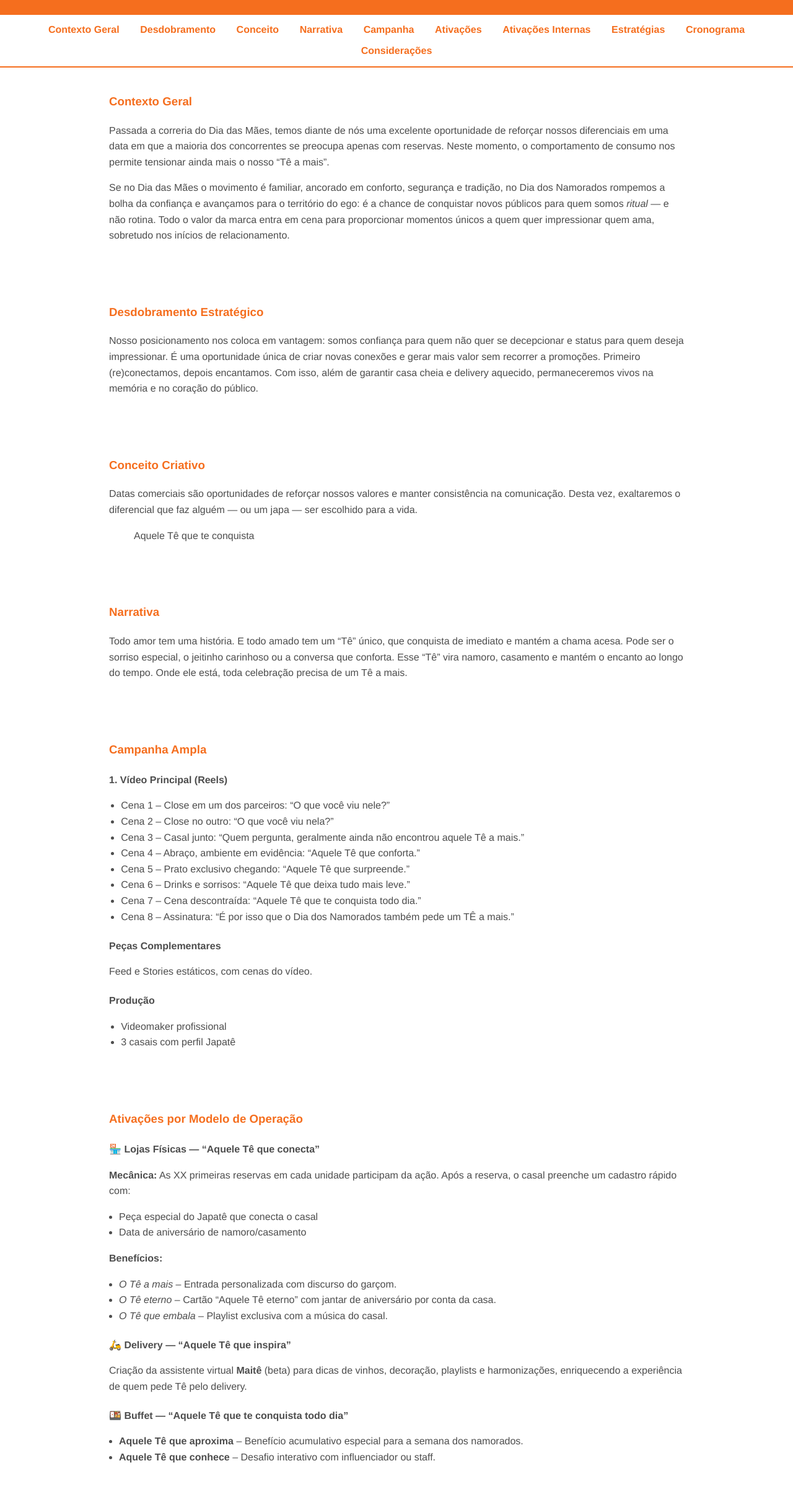
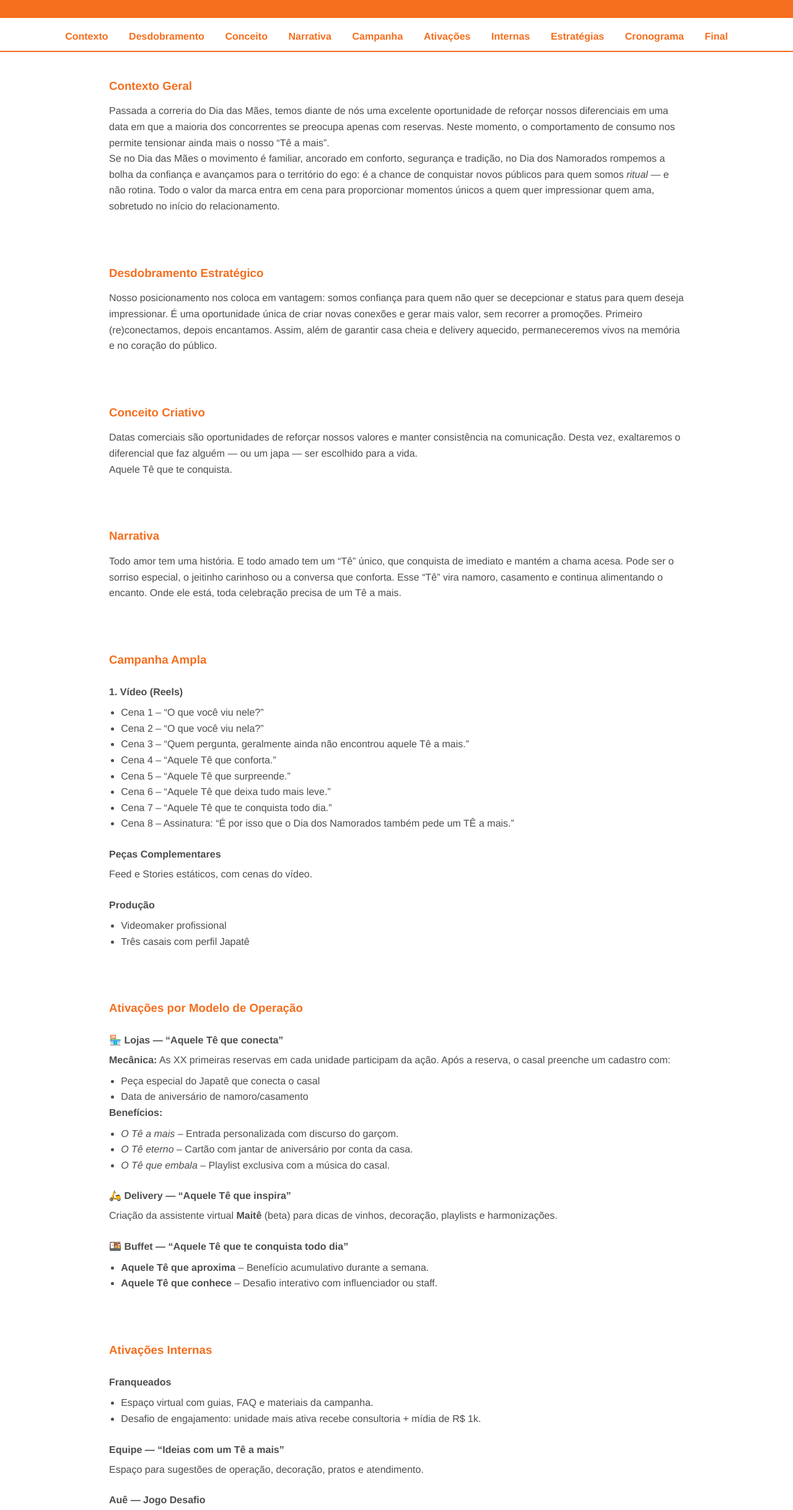
Before and after one commit to SVGLab/T-Namorados, a plain HTML site: page index.html in a window 1280 px wide. Shown: the part 189-2626 px from the top of the page at 62% size. Drawn offline with Linux system fonts and the light colour scheme.

Commit message:
Update index.html

```diff
--- a/index.html
+++ b/index.html
@@ -1,23 +1,29 @@
 <!DOCTYPE html>
 <html lang="pt-BR">
 <head>
-<meta charset="UTF-8">
-<meta name="viewport" content="width=device-width, initial-scale=1.0">
+<meta charset="UTF-8" />
+<meta name="viewport" content="width=device-width, initial-scale=1.0" />
 <title>Japatê | Dia dos Namorados 2025</title>
+
+<!-- ====================  CORES E TIPOGRAFIA  ==================== -->
 <style>
   :root {
-        --orange: #F56E1E;
-        --dark: #4D4D4D;
-        --light: #ffffff;
-        --maxw: 960px;
+    --orange: #f56e1e;
+    --dark:   #4d4d4d;
+    --light:  #ffffff;
+    --maxw:   960px;
   }
-    * { box-sizing: border-box; }
+
+  * { box-sizing: border-box; margin: 0; padding: 0; }
+
   body {
-        margin: 0;
-        font-family: 'Helvetica Neue', Arial, sans-serif;
+    font-family: "Helvetica Neue", Arial, sans-serif;
     color: var(--dark);
     line-height: 1.6;
+    background: var(--light);
   }
+
+  /* ----------  CABEÇALHO  ---------- */
   header {
     background: var(--orange);
     color: var(--light);
@@ -25,138 +31,123 @@
     padding: 3rem 1rem 2rem;
   }
   header img {
-        max-width: 220px;
-        width: 35%;
+    width: 220px;           /* ajuste livre */
+    max-width: 50%;
     height: auto;
   }
-    header h1 {
-        margin: 1rem 0 0.5rem;
-        font-size: 2rem;
-        letter-spacing: 1px;
-    }
-    header h2 {
-        margin: 0;
-        font-size: 1.25rem;
-        font-weight: 300;
-    }
+  header h1 { margin: 1rem 0 0.5rem; font-size: 2.2rem; }
+  header h2 { font-weight: 300; font-size: 1.25rem; }
+
+  /* ----------  MENU FIXO  ---------- */
   nav {
     position: sticky;
     top: 0;
     background: var(--light);
     border-bottom: 2px solid var(--orange);
-        z-index: 1000;
+    z-index: 999;
   }
   nav ul {
     list-style: none;
     display: flex;
     flex-wrap: wrap;
     justify-content: center;
-        margin: 0;
-        padding: 0.5rem;
+    gap: .5rem;
+    padding: .6rem;
   }
-    nav li { margin: 0.25rem; }
   nav a {
     color: var(--orange);
     text-decoration: none;
     font-weight: 600;
-        padding: 0.4rem 0.8rem;
+    padding: .4rem .8rem;
     border-radius: 4px;
-        transition: 0.2s;
+    transition: .2s;
   }
   nav a:hover,
   nav a:focus {
     background: var(--orange);
     color: var(--light);
   }
+
+  /* ----------  SEÇÕES  ---------- */
   section {
     max-width: var(--maxw);
     margin: auto;
     padding: 2.5rem 1rem;
   }
-    h3 {
-        color: var(--orange);
-        margin-top: 0;
-    }
-    h4 { margin-bottom: 0.3rem; }
-    .subsection { padding-left: 1rem; }
-    ul { padding-left: 1.2rem; }
-    table {
-        width: 100%;
-        border-collapse: collapse;
-        margin-top: 1rem;
-    }
-    th, td {
-        border: 1px solid #ddd;
-        padding: 0.6rem;
-        text-align: left;
-    }
-    th {
-        background: var(--orange);
-        color: var(--light);
-    }
+  h3      { color: var(--orange); margin-bottom: .8rem; }
+  h4      { margin: 1.5rem 0 .4rem; color: var(--dark); }
+  ul      { padding-left: 1.2rem; margin-top: .5rem; }
+  table   { width: 100%; border-collapse: collapse; margin-top: 1rem; }
+  th, td  { border: 1px solid #ddd; padding: .6rem; text-align: left; }
+  th      { background: var(--orange); color: var(--light); }
+
+  /* ----------  RESPONSIVO  ---------- */
   @media (max-width: 600px) {
-        header h1 { font-size: 1.5rem; }
-        nav ul { flex-direction: column; }
+    header h1 { font-size: 1.6rem; }
+    nav ul    { flex-direction: column; }
   }
 </style>
 </head>
+
 <body>
-
+<!-- =============================================================== -->
 <header>
-    <img src="Mono branco.png" alt="Logo Japatê">
+  <!-- IMPORTANTE: coloque o arquivo em assets/img/mono-branco.png -->
+  <img src="./assets/img/mono-branco.png" alt="Logo Japatê" />
   <h1>Dia dos Namorados 2025</h1>
   <h2>Aquele Tê que te conquista</h2>
 </header>
 
 <nav>
   <ul>
-        <li><a href="#contexto">Contexto Geral</a></li>
+    <li><a href="#contexto">Contexto</a></li>
     <li><a href="#desdobramento">Desdobramento</a></li>
     <li><a href="#conceito">Conceito</a></li>
     <li><a href="#narrativa">Narrativa</a></li>
     <li><a href="#campanha">Campanha</a></li>
     <li><a href="#ativacoes">Ativações</a></li>
-        <li><a href="#internas">Ativações Internas</a></li>
+    <li><a href="#internas">Internas</a></li>
     <li><a href="#complementares">Estratégias</a></li>
     <li><a href="#cronograma">Cronograma</a></li>
-        <li><a href="#finais">Considerações</a></li>
+    <li><a href="#finais">Final</a></li>
   </ul>
 </nav>
 
+<!-- =========================  CONTEÚDO  ========================= -->
 <section id="contexto">
   <h3>Contexto Geral</h3>
   <p>Passada a correria do Dia das Mães, temos diante de nós uma excelente oportunidade de reforçar nossos diferenciais em uma data em que a maioria dos concorrentes se preocupa apenas com reservas. Neste momento, o comportamento de consumo nos permite tensionar ainda mais o nosso “Tê a mais”.</p>
-<p>Se no Dia das Mães o movimento é familiar, ancorado em conforto, segurança e tradição, no Dia dos Namorados rompemos a bolha da confiança e avançamos para o território do ego: é a chance de conquistar novos públicos para quem somos <em>ritual</em> — e não rotina. Todo o valor da marca entra em cena para proporcionar momentos únicos a quem quer impressionar quem ama, sobretudo nos inícios de relacionamento.</p>
+  <p>Se no Dia das Mães o movimento é familiar, ancorado em conforto, segurança e tradição, no Dia dos Namorados rompemos a bolha da confiança e avançamos para o território do ego: é a chance de conquistar novos públicos para quem somos <em>ritual</em> — e não rotina. Todo o valor da marca entra em cena para proporcionar momentos únicos a quem quer impressionar quem ama, sobretudo no início do relacionamento.</p>
 </section>
 
 <section id="desdobramento">
   <h3>Desdobramento Estratégico</h3>
-<p>Nosso posicionamento nos coloca em vantagem: somos confiança para quem não quer se decepcionar e status para quem deseja impressionar. É uma oportunidade única de criar novas conexões e gerar mais valor sem recorrer a promoções. Primeiro (re)conectamos, depois encantamos. Com isso, além de garantir casa cheia e delivery aquecido, permaneceremos vivos na memória e no coração do público.</p>
+  <p>Nosso posicionamento nos coloca em vantagem: somos confiança para quem não quer se decepcionar e status para quem deseja impressionar. É uma oportunidade única de criar novas conexões e gerar mais valor, sem recorrer a promoções. Primeiro (re)conectamos, depois encantamos. Assim, além de garantir casa cheia e delivery aquecido, permaneceremos vivos na memória e no coração do público.</p>
 </section>
 
 <section id="conceito">
   <h3>Conceito Criativo</h3>
-<p>Datas comerciais são oportunidades de reforçar nossos valores e manter consistência na comunicação. Desta vez, exaltaremos o diferencial que faz alguém — ou um japa — ser escolhido para a vida.</p>
-<blockquote>Aquele Tê que te conquista</blockquote>
+  <p>Datas comerciais são oportunidades de reforçar nossos valores e manter consistência na comunicação. Desta vez, exaltaremos o diferencial que faz alguém&nbsp;— ou um japa&nbsp;— ser escolhido para a vida.</p>
+  <blockquote>Aquele Tê que te conquista.</blockquote>
 </section>
 
 <section id="narrativa">
   <h3>Narrativa</h3>
-<p>Todo amor tem uma história. E todo amado tem um “Tê” único, que conquista de imediato e mantém a chama acesa. Pode ser o sorriso especial, o jeitinho carinhoso ou a conversa que conforta. Esse “Tê” vira namoro, casamento e mantém o encanto ao longo do tempo. Onde ele está, toda celebração precisa de um Tê a mais.</p>
+  <p>Todo amor tem uma história. E todo amado tem um “Tê” único, que conquista de imediato e mantém a chama acesa. Pode ser o sorriso especial, o jeitinho carinhoso ou a conversa que conforta. Esse “Tê” vira namoro, casamento e continua alimentando o encanto. Onde ele está, toda celebração precisa de um Tê a mais.</p>
 </section>
 
 <section id="campanha">
   <h3>Campanha Ampla</h3>
 
-<h4>1. Vídeo Principal (Reels)</h4>
+  <h4>1.&nbsp;Vídeo (Reels)</h4>
   <ul>
-<li>Cena 1 – Close em um dos parceiros: “O que você viu nele?”</li>
-<li>Cena 2 – Close no outro: “O que você viu nela?”</li>
-<li>Cena 3 – Casal junto: “Quem pergunta, geralmente ainda não encontrou aquele Tê a mais.”</li>
-<li>Cena 4 – Abraço, ambiente em evidência: “Aquele Tê que conforta.”</li>
-<li>Cena 5 – Prato exclusivo chegando: “Aquele Tê que surpreende.”</li>
-<li>Cena 6 – Drinks e sorrisos: “Aquele Tê que deixa tudo mais leve.”</li>
-<li>Cena 7 – Cena descontraída: “Aquele Tê que te conquista todo dia.”</li>
+    <li>Cena 1 – “O que você viu nele?”</li>
+    <li>Cena 2 – “O que você viu nela?”</li>
+    <li>Cena 3 – “Quem pergunta, geralmente ainda não encontrou aquele Tê a mais.”</li>
+    <li>Cena 4 – “Aquele Tê que conforta.”</li>
+    <li>Cena 5 – “Aquele Tê que surpreende.”</li>
+    <li>Cena 6 – “Aquele Tê que deixa tudo mais leve.”</li>
+    <li>Cena 7 – “Aquele Tê que te conquista todo dia.”</li>
     <li>Cena 8 – Assinatura: “É por isso que o Dia dos Namorados também pede um TÊ a mais.”</li>
   </ul>
 
@@ -166,32 +157,32 @@
   <h4>Produção</h4>
   <ul>
     <li>Videomaker profissional</li>
-<li>3 casais com perfil Japatê</li>
+    <li>Três casais com perfil Japatê</li>
   </ul>
 </section>
 
 <section id="ativacoes">
   <h3>Ativações por Modelo de Operação</h3>
 
-<h4>🏪 Lojas Físicas — “Aquele Tê que conecta”</h4>
-<p><strong>Mecânica:</strong> As XX primeiras reservas em cada unidade participam da ação. Após a reserva, o casal preenche um cadastro rápido com:</p>
-<ul class="subsection">
+  <h4>🏪 Lojas — &ldquo;Aquele Tê que conecta&rdquo;</h4>
+  <p><strong>Mecânica:</strong> As XX primeiras reservas em cada unidade participam da ação. Após a reserva, o casal preenche um cadastro com:</p>
+  <ul>
     <li>Peça especial do Japatê que conecta o casal</li>
     <li>Data de aniversário de namoro/casamento</li>
   </ul>
   <p><strong>Benefícios:</strong></p>
-<ul class="subsection">
+  <ul>
     <li><em>O Tê a mais</em> – Entrada personalizada com discurso do garçom.</li>
-<li><em>O Tê eterno</em> – Cartão “Aquele Tê eterno” com jantar de aniversário por conta da casa.</li>
+    <li><em>O Tê eterno</em> – Cartão com jantar de aniversário por conta da casa.</li>
     <li><em>O Tê que embala</em> – Playlist exclusiva com a música do casal.</li>
   </ul>
 
-<h4>🛵 Delivery — “Aquele Tê que inspira”</h4>
-<p>Criação da assistente virtual <strong>Maitê</strong> (beta) para dicas de vinhos, decoração, playlists e harmonizações, enriquecendo a experiência de quem pede Tê pelo delivery.</p>
+  <h4>🛵 Delivery — &ldquo;Aquele Tê que inspira&rdquo;</h4>
+  <p>Criação da assistente virtual <strong>Maitê</strong> (beta) para dicas de vinhos, decoração, playlists e harmonizações.</p>
 
-<h4>🍱 Buffet — “Aquele Tê que te conquista todo dia”</h4>
-<ul class="subsection">
-<li><strong>Aquele Tê que aproxima</strong> – Benefício acumulativo especial para a semana dos namorados.</li>
+  <h4>🍱 Buffet — &ldquo;Aquele Tê que te conquista todo dia&rdquo;</h4>
+  <ul>
+    <li><strong>Aquele Tê que aproxima</strong> – Benefício acumulativo durante a semana.</li>
     <li><strong>Aquele Tê que conhece</strong> – Desafio interativo com influenciador ou staff.</li>
   </ul>
 </section>
@@ -202,7 +193,7 @@
   <h4>Franqueados</h4>
   <ul>
     <li>Espaço virtual com guias, FAQ e materiais da campanha.</li>
-<li>Desafio de Engajamento: unidade mais ativa ganha consultoria de Instagram + mídia de R$ 1k.</li>
+    <li>Desafio de engajamento: unidade mais ativa recebe consultoria + mídia de R$ 1k.</li>
   </ul>
 
   <h4>Equipe — “Ideias com um Tê a mais”</h4>
@@ -212,7 +203,7 @@
   <p>“Aquele Tê que conhece você” desafia o casal a adivinhar o combinado favorito um do outro.</p>
 
   <h4>Influenciadores</h4>
-<p>“Qual o Tê que te conquistou?” — Casais contam, de forma descontraída, a característica única que os encantou.</p>
+  <p>“Qual o Tê que te conquistou?” — casais contam, de forma descontraída, a característica única que os encantou.</p>
 </section>
 
 <section id="complementares">
@@ -224,29 +215,29 @@
 </section>
 
 <section id="cronograma">
-<h3>Cronograma de Implementação</h3>
+  <h3>Cronograma</h3>
   <table>
     <tr><th>Período</th><th>Ações</th></tr>
-<tr><td>15–19/05</td><td>Avaliação do planejamento, ajustes e aprovação</td></tr>
-<tr><td>19–25/05</td><td>Planejamento de mídia, produção de peças</td></tr>
-<tr><td>26–31/05</td><td>Ativações internas e externas, ajustes finais</td></tr>
+    <tr><td>15–19/05</td><td>Avaliação, ajustes e aprovação</td></tr>
+    <tr><td>19–25/05</td><td>Planejamento de mídia e produção de peças</td></tr>
+    <tr><td>26–31/05</td><td>Ativações internas/externas e ajustes finais</td></tr>
     <tr><td>27/05</td><td>Apresentação aos franqueados</td></tr>
     <tr><td>28/05</td><td>Lançamento “Ideias com um Tê a mais”</td></tr>
-<tr><td>29/05</td><td>Início da campanha – vídeo geral</td></tr>
+    <tr><td>29/05</td><td>Início da campanha — vídeo geral</td></tr>
     <tr><td>01–08/06</td><td>Ativações capilarizadas + setup</td></tr>
     <tr><td>09–11/06</td><td>Ajustes finais e peças de apelo</td></tr>
-<tr><td>12/06</td><td>DIA DOS NAMORADOS — Experiência impecável e monitoramento</td></tr>
+    <tr><td>12/06</td><td>DIA D — Experiência impecável e monitoramento</td></tr>
   </table>
 </section>
 
 <section id="finais">
   <h3>Considerações Finais</h3>
-<p>Temos um escopo robusto, multicanal e personalizado — a oportunidade ideal para alinhar valor e resultado. Com investimentos enxutos em mídia e foco na experiência, especialmente a personalização nas lojas, podemos dar essa nova cara ao Tê. Vamos juntos fazer acontecer!</p>
+  <p>Temos um escopo robusto, multicanal e personalizado. É a oportunidade ideal para alinhar valor e resultado. Com investimentos enxutos em mídia e foco na experiência, especialmente a personalização nas lojas, podemos dar essa nova cara ao Tê. Vamos juntos fazer acontecer!</p>
 </section>
 
-<footer style="background: var(--orange); color: var(--light); text-align:center; padding:1rem;">
-    <p>✨ A VIDA TEM QUE TÊ MOMENTOS INESQUECÍVEIS ✨</p>
+<footer style="background: var(--orange); color: var(--light); text-align: center; padding: 1rem;">
+  ✨ A VIDA TEM QUE TÊ MOMENTOS INESQUECÍVEIS ✨
 </footer>
-
+<!-- =============================================================== -->
 </body>
 </html>
```
Lines whose indentation alone changed are shown as unchanged.
